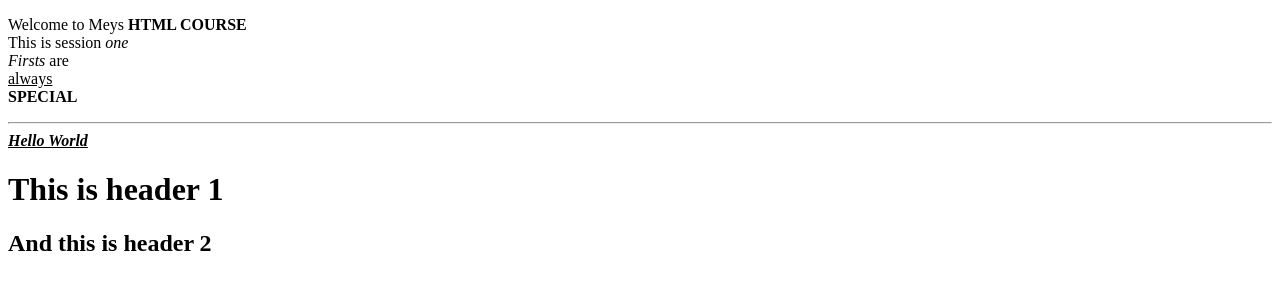
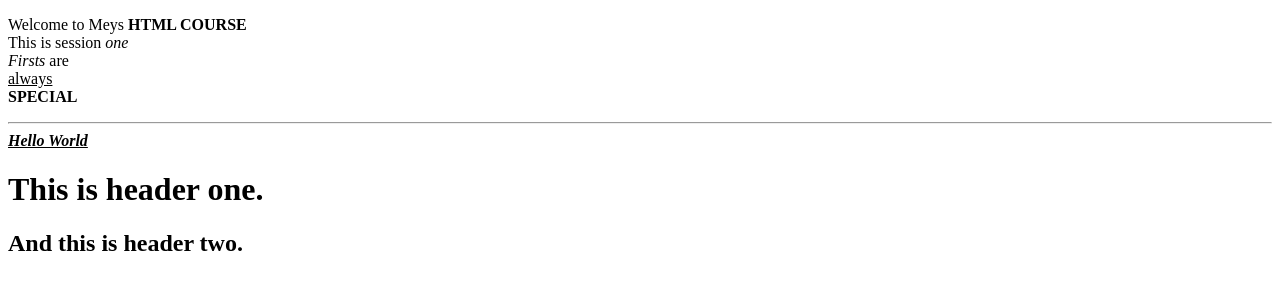
Before and after one commit to meyrabaz/Html, a plain HTML site: page index.html in a window 1280 px wide. Drawn offline with Linux system fonts and the light colour scheme.

Commit message:
219.04.2023.

```diff
--- a/index.html
+++ b/index.html
@@ -13,9 +13,9 @@
 </p>
 <!--br for break in sentences, hr for lines, strong for the thick writing and important for seo ) -->
 <!--Em is for italic writing and semantic so important for seo-->
-<!--i tag for italic and u tag is underline-->
-<H1>This is header 1</H1>
-<h2>And this is header 2</h2>
+<!--i tag for italic and u tag is underline.-->
+<H1>This is header one.</H1>
+<h2>And this is header two.</h2>
 </body>
 
 </html>
```
